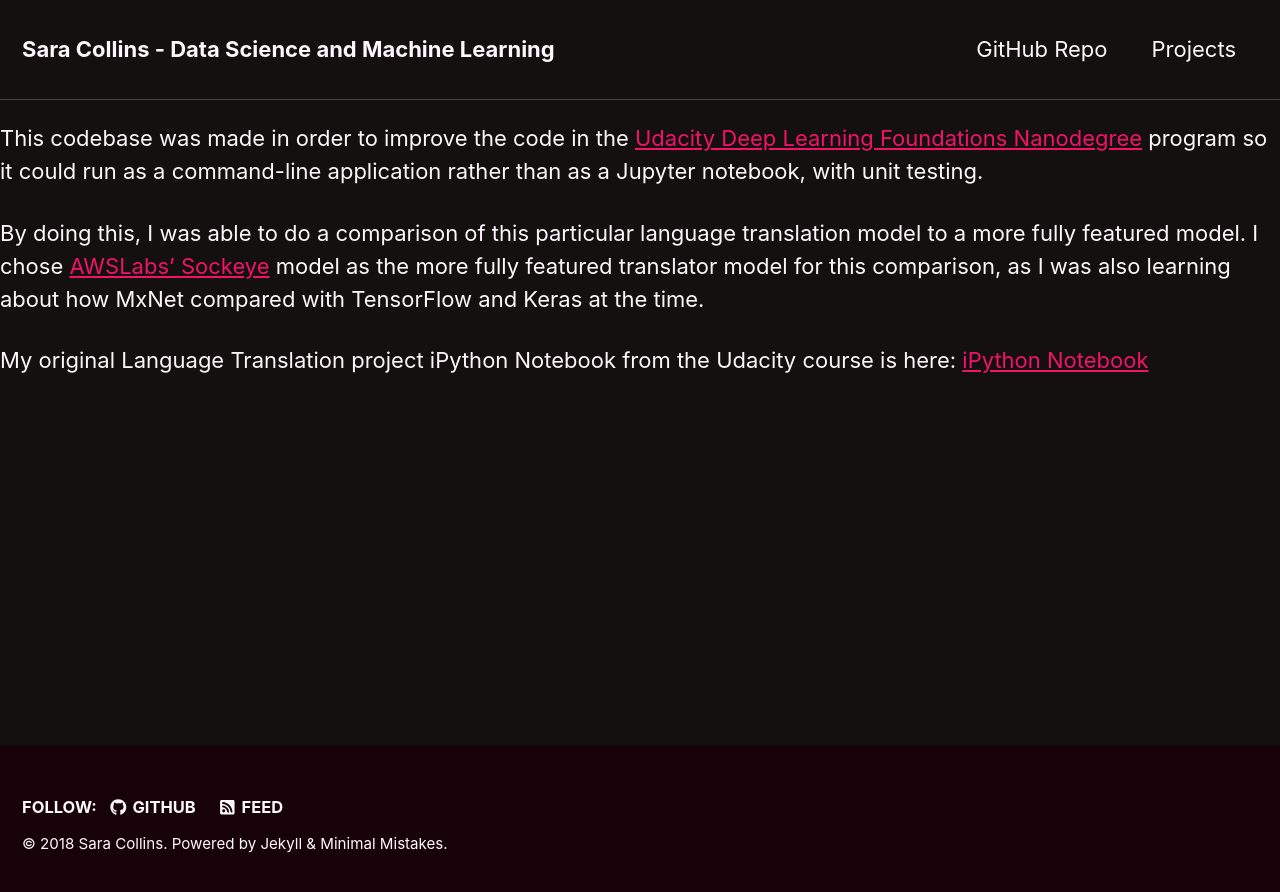
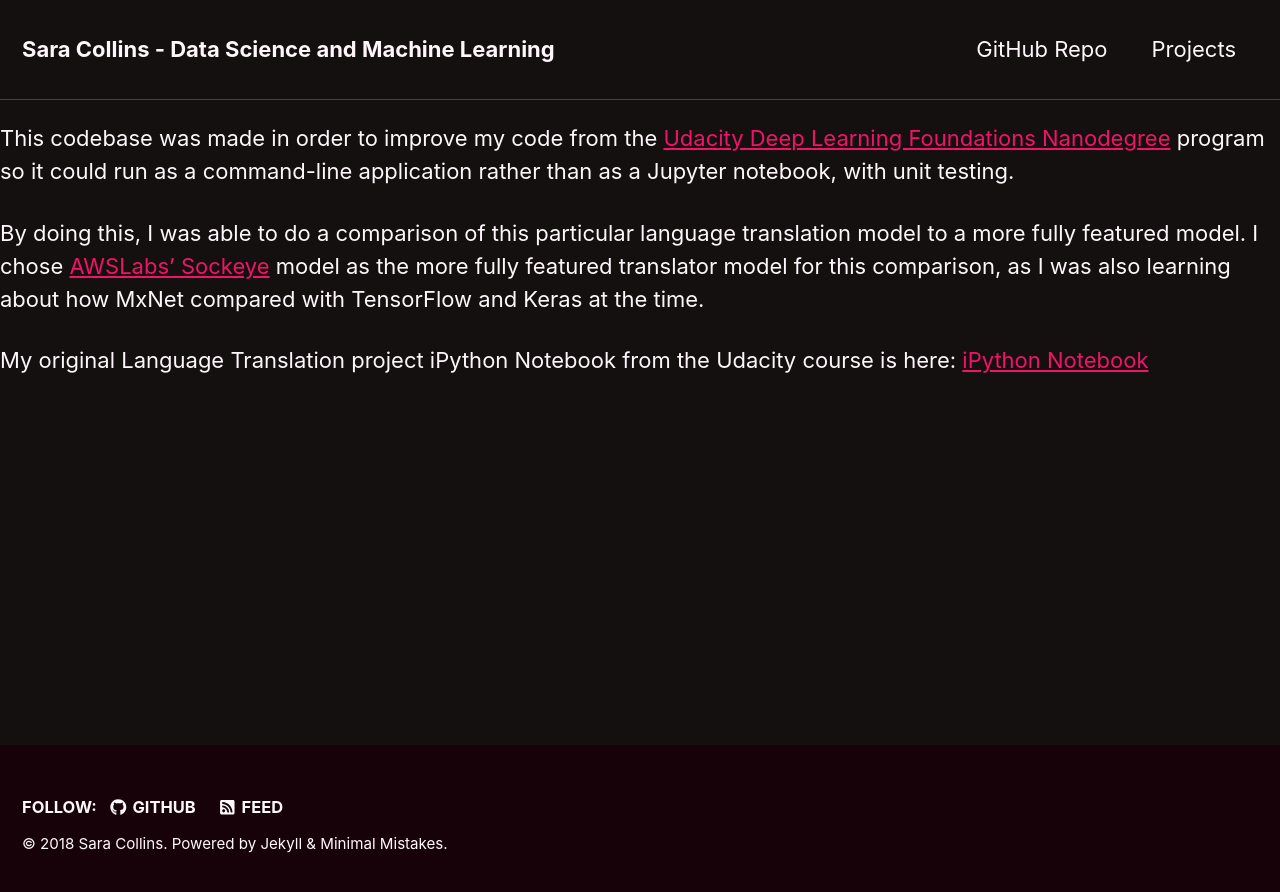
Before and after one commit to scollins83/scollins83.github.io, a Jekyll site: the page built from _hobby/language-translation-comparison.md, in a window 1280 px wide. Shown: the top 892 px of the page. Built offline with Jekyll 4.4.1, drawn with Linux system fonts in a browser that asks for light colours; nearby versions of some CDN libraries; our own code applies the rules of GitHub Pages for plain Markdown files.

Commit message:
Edited typo

```diff
--- a/_hobby/language-translation-comparison.md
+++ b/_hobby/language-translation-comparison.md
@@ -6,7 +6,7 @@ header:
   teaser: /assets/images/language_translation.jpg
 ---
 
-This codebase was made in order to improve the code in the [Udacity Deep Learning Foundations Nanodegree](https://www.udacity.com/course/deep-learning-nanodegree--nd101) program so it could
+This codebase was made in order to improve my code from the [Udacity Deep Learning Foundations Nanodegree](https://www.udacity.com/course/deep-learning-nanodegree--nd101) program so it could
 run as a command-line application rather than as a Jupyter notebook, with unit testing.
 
 By doing this, I was able to do a comparison of this particular language translation model to a more fully featured model.
```
